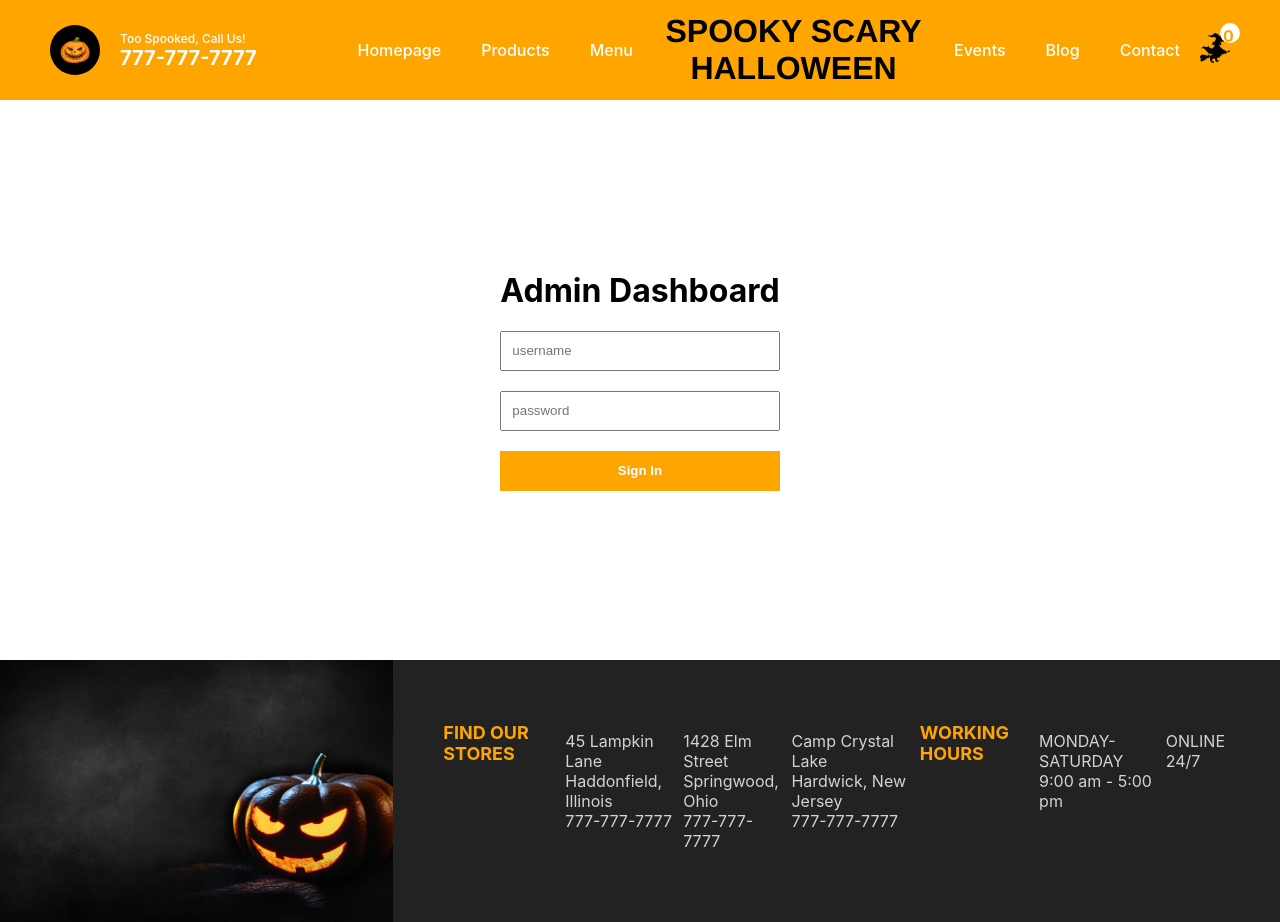
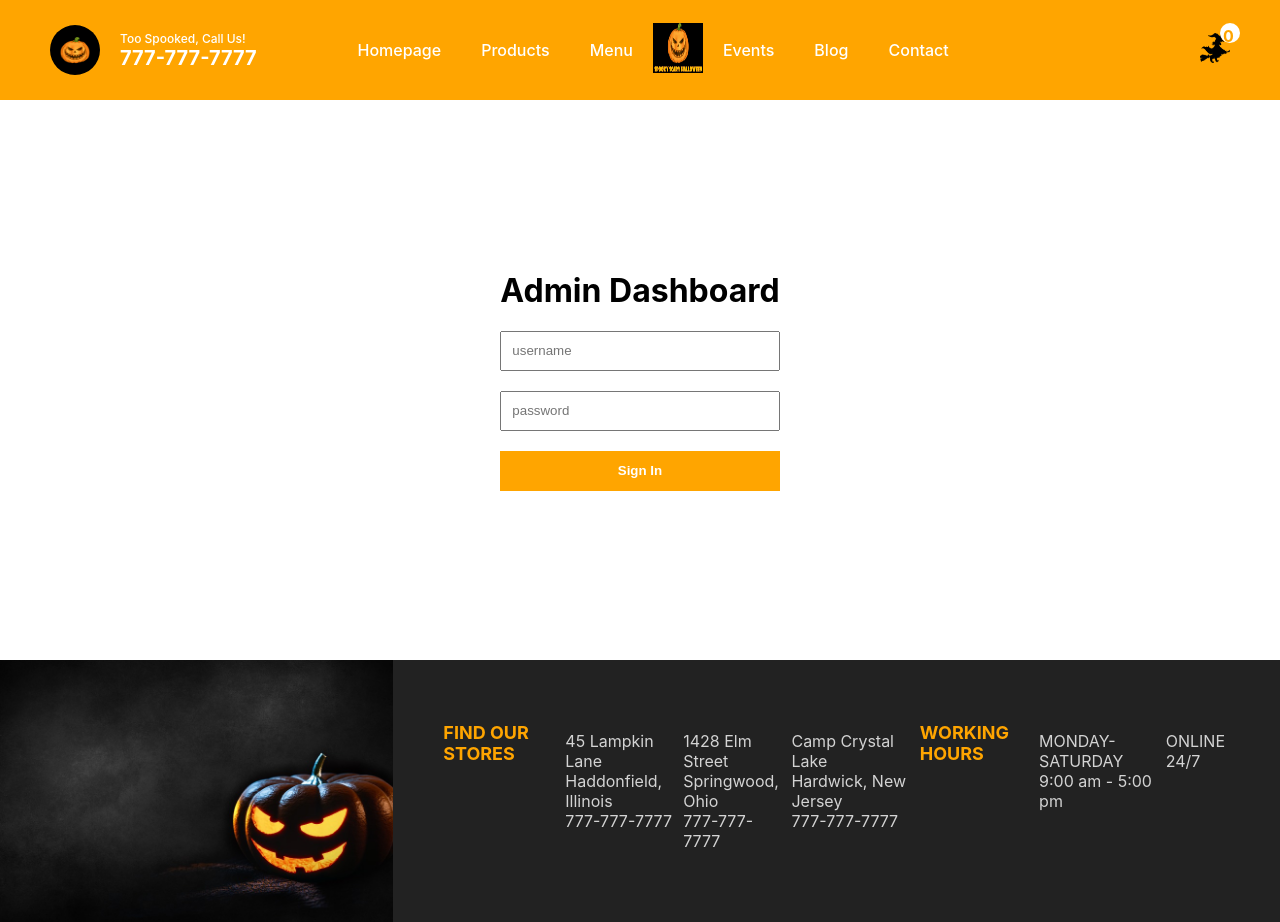
Before and after one commit to MGibson7/ecommhalloween, a Next.js app: page /admin/login in a window 1280 px wide. Built offline with nearby package versions, Linux system fonts and the light colour scheme.

Commit message:
added additional links and put in new site logo and max height of product photos

```diff
--- a/components/Navbar.jsx
+++ b/components/Navbar.jsx
@@ -9,9 +9,14 @@ const Navbar = () =>{
     return(
         <div className = {styles.container}>
             <div className = {styles.item}>
-                <div className = {styles.callButton}>
+            <Link href = "/" passHref>
+            <div className = {styles.callButton}>
+
                     <Image src = "/img/evilpump.png" alt ="contact" width ="32" height = "32"/>
                 </div>
+
+            </Link>
+
                 <div className= {styles.texts}>
                     <div className= {styles.text}>Too Spooked, Call Us!</div>
                     <div className= {styles.text}>777-777-7777</div>
@@ -29,10 +34,14 @@ const Navbar = () =>{
 
                     <li className={styles.listItem}>Products</li>
                     <li className={styles.listItem}>Menu</li>
+                    <Link href = "/" passHref>
                     <div className = {styles.siteTitle}>
-                         <h1>SPOOKY SCARY HALLOWEEN</h1>
+                    <Image src = "/img/logo.webp" alt ="contact" width ="50" height = "50"/>
 
                     </div>
+
+                    </Link>
+
 
                     <li className={styles.listItem}>Events</li>
                     <li className={styles.listItem}>Blog</li>
--- a/styles/ProductList.module.css
+++ b/styles/ProductList.module.css
@@ -19,6 +19,10 @@
     flex-wrap: wrap;
 }
 
+.wrapper img{
+    max-height: 100px;
+}
+
 @media screen and (max-width: 480px){
     .title{
         text-align: center;
```
Also changed, not shown: public/img/logo.webp (added).
